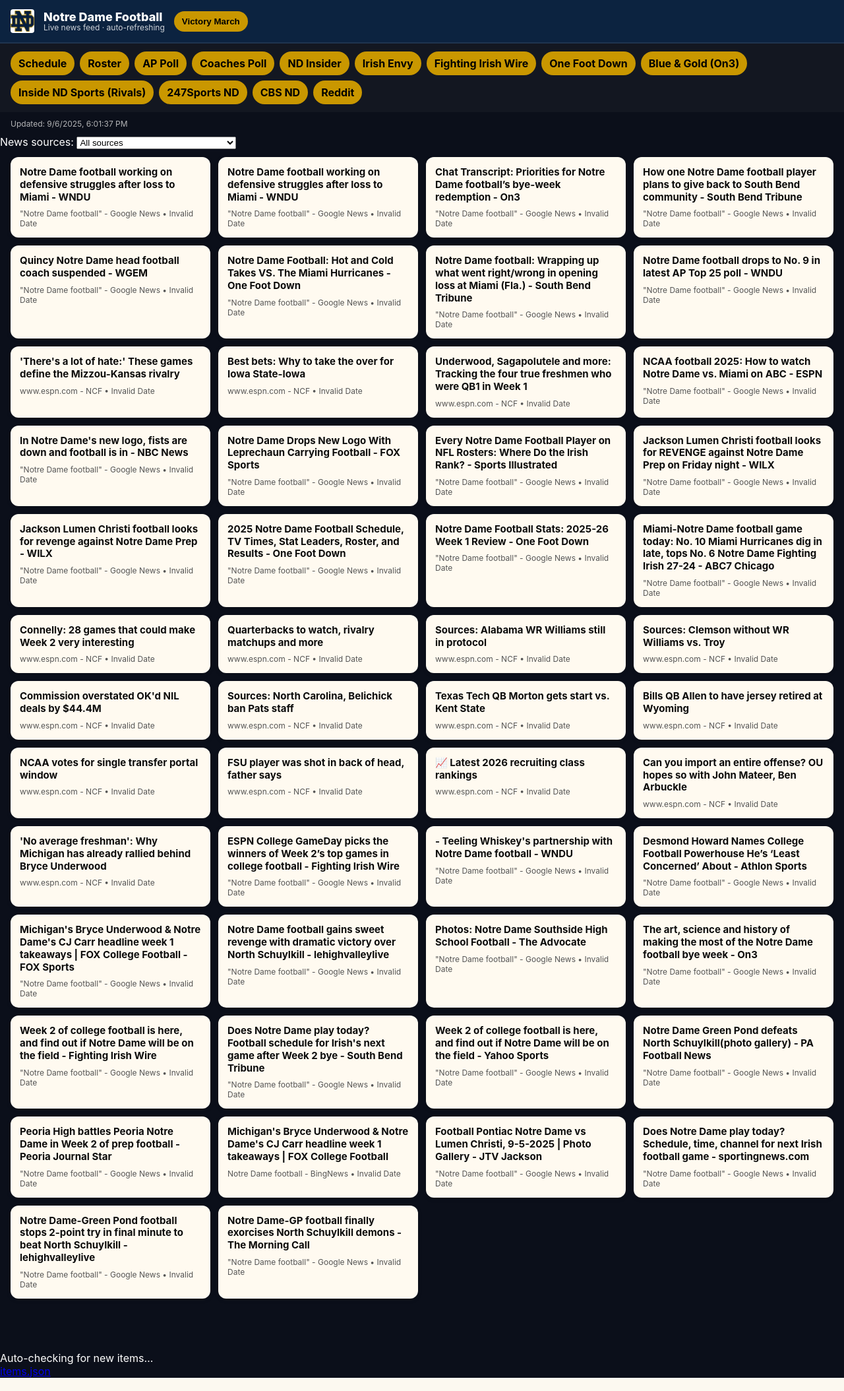
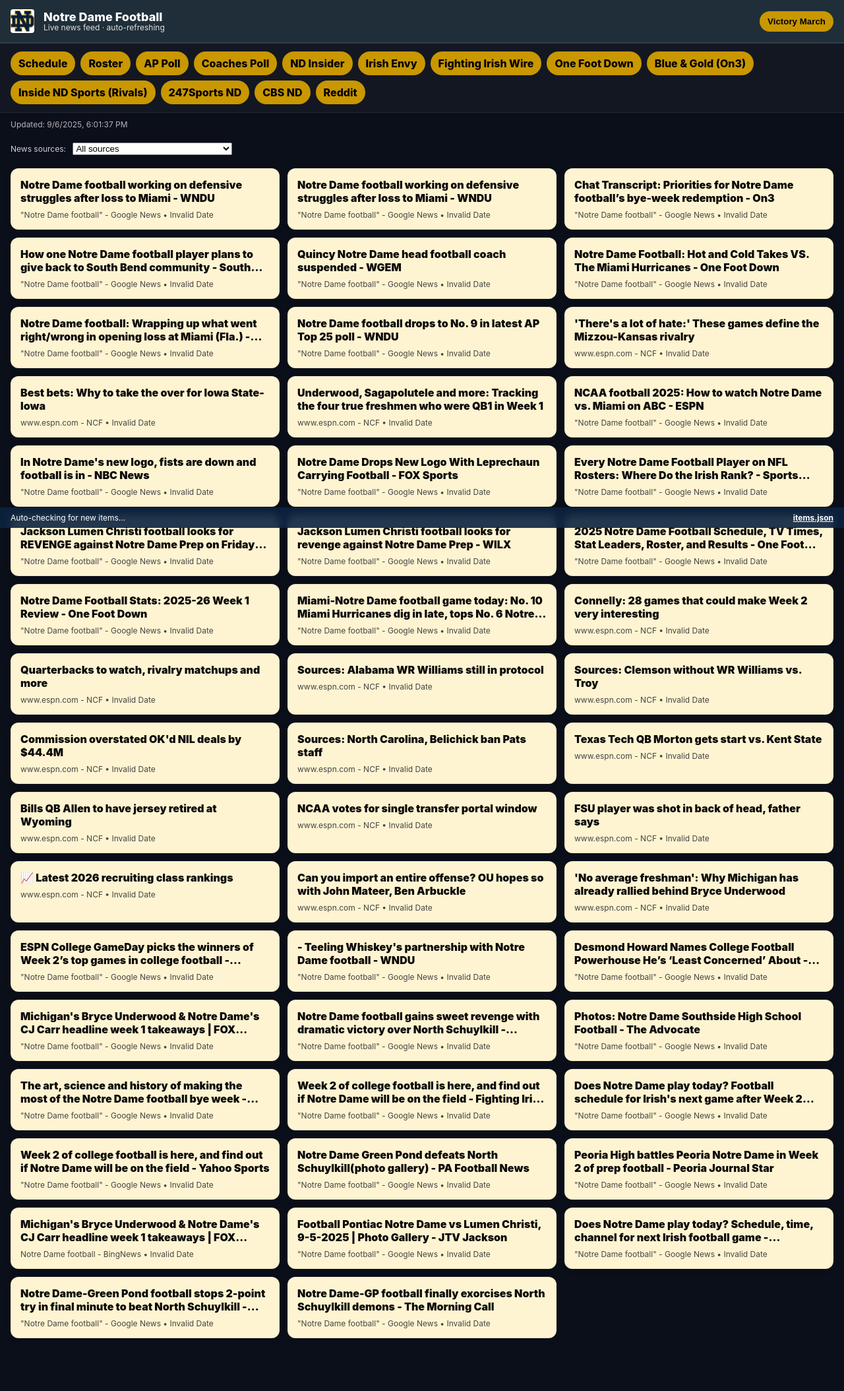
Before and after one commit to jasonab74-ctrl/notre-dame-football, a Flask app: page / in a window 1280 px wide. Shown: the whole page at 66% size. Run offline with Flask 3, Linux system fonts and the light colour scheme.

Commit message:
Update style.css

```diff
--- a/static/style.css
+++ b/static/style.css
@@ -1,81 +1,63 @@
-:root {
+:root{
   --nd-gold: #C99700;
+  --nd-gold-light: #FFF4D1; /* light gold cards */
   --nd-blue: #0C2340;
   --bg: #0b0f1a;
-  --card-bg: #fffaf0;
-  --text: #0c0c0c;
+  --text: #0b0b0b;
 }
 
-body {
-  margin: 0;
-  padding: 0;
-  background: var(--bg);
-  color: #fff;
-  font-family: -apple-system, BlinkMacSystemFont, "Segoe UI", Roboto, Helvetica, Arial, sans-serif;
+*{box-sizing:border-box}
+html,body{margin:0;padding:0;background:var(--bg);color:#fff;font-family:-apple-system,BlinkMacSystemFont,"Segoe UI",Roboto,Helvetica,Arial,sans-serif}
+
+header{
+  display:flex;align-items:center;gap:14px;padding:14px 16px;
+  border-bottom:2px solid rgba(255,255,255,.08);
+  background:linear-gradient(0deg, rgba(201,151,0,.10), rgba(201,151,0,.10)), var(--nd-blue);
+  position:sticky;top:0;z-index:5;
+}
+header img.logo{width:36px;height:36px;object-fit:contain;border-radius:4px;background:#fff}
+header .titles{display:flex;flex-direction:column;line-height:1.1}
+header .titles .brand{font-size:18px;font-weight:800}
+header .titles .subtitle{font-size:12px;opacity:.85}
+header .actions{margin-left:auto;display:flex;gap:8px;align-items:center}
+
+button.pill, a.pill{
+  appearance:none;border:none;border-radius:999px;padding:8px 12px;
+  background:var(--nd-gold);color:#000;font-weight:800;text-decoration:none;cursor:pointer
 }
 
-header {
-  display: flex;
-  align-items: center;
-  gap: 14px;
-  padding: 14px 16px;
-  border-bottom: 2px solid rgba(255,255,255,.08);
-  background: var(--nd-blue);
-  position: sticky;
-  top: 0;
-  z-index: 5;
+.links{display:flex;flex-wrap:wrap;gap:8px;padding:12px 16px;background:rgba(255,255,255,.03);border-bottom:1px solid rgba(255,255,255,.08)}
+#updated{padding:10px 16px;font-size:12px;color:#ddd;opacity:.8}
+
+.controls{padding:8px 16px}
+.controls label{font-size:12px;opacity:.8;margin-right:6px}
+
+.grid{
+  display:grid;gap:12px;padding:12px 16px 80px;
+  grid-template-columns:repeat(3,minmax(0,1fr));
+}
+@media (max-width:1024px){.grid{grid-template-columns:repeat(3,minmax(0,1fr))}}
+@media (max-width:768px){.grid{grid-template-columns:1fr}}
+
+.card{
+  background:var(--nd-gold-light);color:var(--text);
+  border-radius:12px;padding:14px;display:flex;flex-direction:column;gap:8px;
+  box-shadow:0 2px 8px rgba(0,0,0,.12);border:1px solid rgba(0,0,0,.05)
 }
 
-header img.logo {
-  width: 36px; height: 36px;
-  object-fit: contain; border-radius: 4px; background: #fff;
+.title{
+  font-weight:900;color:var(--text);text-decoration:none;
+  font-size:16px;line-height:1.25;
+  display:-webkit-box;-webkit-line-clamp:2;-webkit-box-orient:vertical;overflow:hidden;
 }
 
-header .titles { display: flex; flex-direction: column; line-height: 1.1; }
-header .titles .brand { font-size: 18px; font-weight: 800; }
-header .titles .subtitle { font-size: 12px; opacity: .8; }
-
-button.pill, a.pill {
-  border: none; border-radius: 999px;
-  padding: 8px 12px;
-  background: var(--nd-gold); color: #000;
-  font-weight: 700; text-decoration: none;
-  cursor: pointer;
+.meta{
+  font-size:12px;color:#444;
+  white-space:nowrap;overflow:hidden;text-overflow:ellipsis;
 }
 
-.links { display: flex; flex-wrap: wrap; gap: 8px; padding: 12px 16px; background: rgba(255,255,255,.03); }
-
-#updated { padding: 10px 16px; font-size: 12px; color: #ddd; opacity: .8; }
-
-.grid {
-  display: grid;
-  gap: 12px;
-  padding: 12px 16px 80px;
-  grid-template-columns: repeat(auto-fill, minmax(280px, 1fr));
+footer{
+  position:fixed;bottom:0;left:0;right:0;background:rgba(12,35,64,.9);
+  color:#fff;padding:8px 16px;font-size:12px;display:flex;justify-content:space-between;align-items:center;backdrop-filter:blur(6px)
 }
-
-.card {
-  background: var(--card-bg);
-  color: var(--text);
-  border-radius: 12px;
-  padding: 14px;
-  display: flex;
-  flex-direction: column;
-  gap: 8px;
-  box-shadow: 0 2px 6px rgba(0,0,0,.15);
-}
-
-.card .title {
-  font-weight: 700;
-  font-size: 15px;
-  line-height: 1.25;
-  text-decoration: none;
-  color: var(--text);
-}
-
-.card .meta {
-  font-size: 12px;
-  color: #555;
-  display: flex;
-  gap: 8px;
-}
+footer a{color:#fff;font-weight:700}
```
